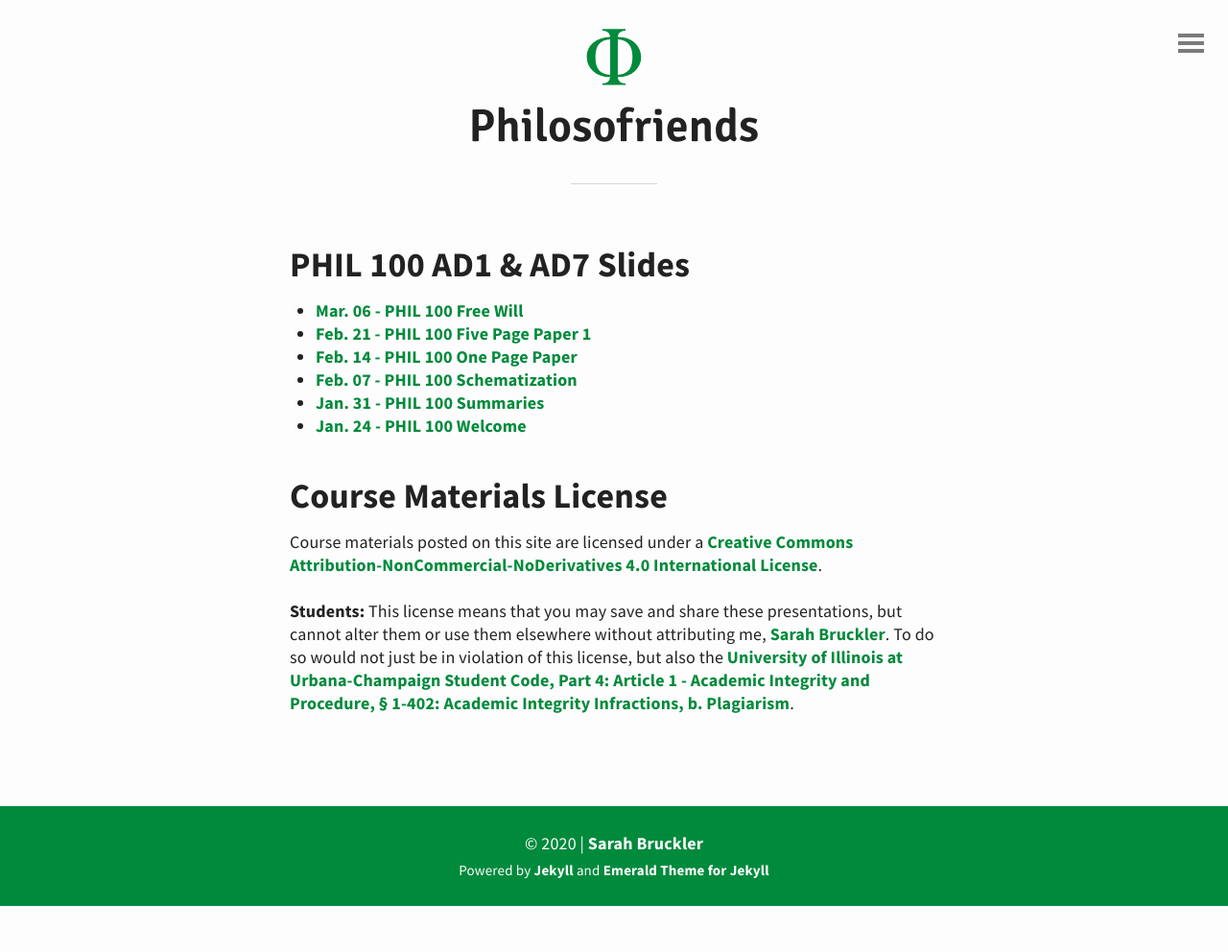
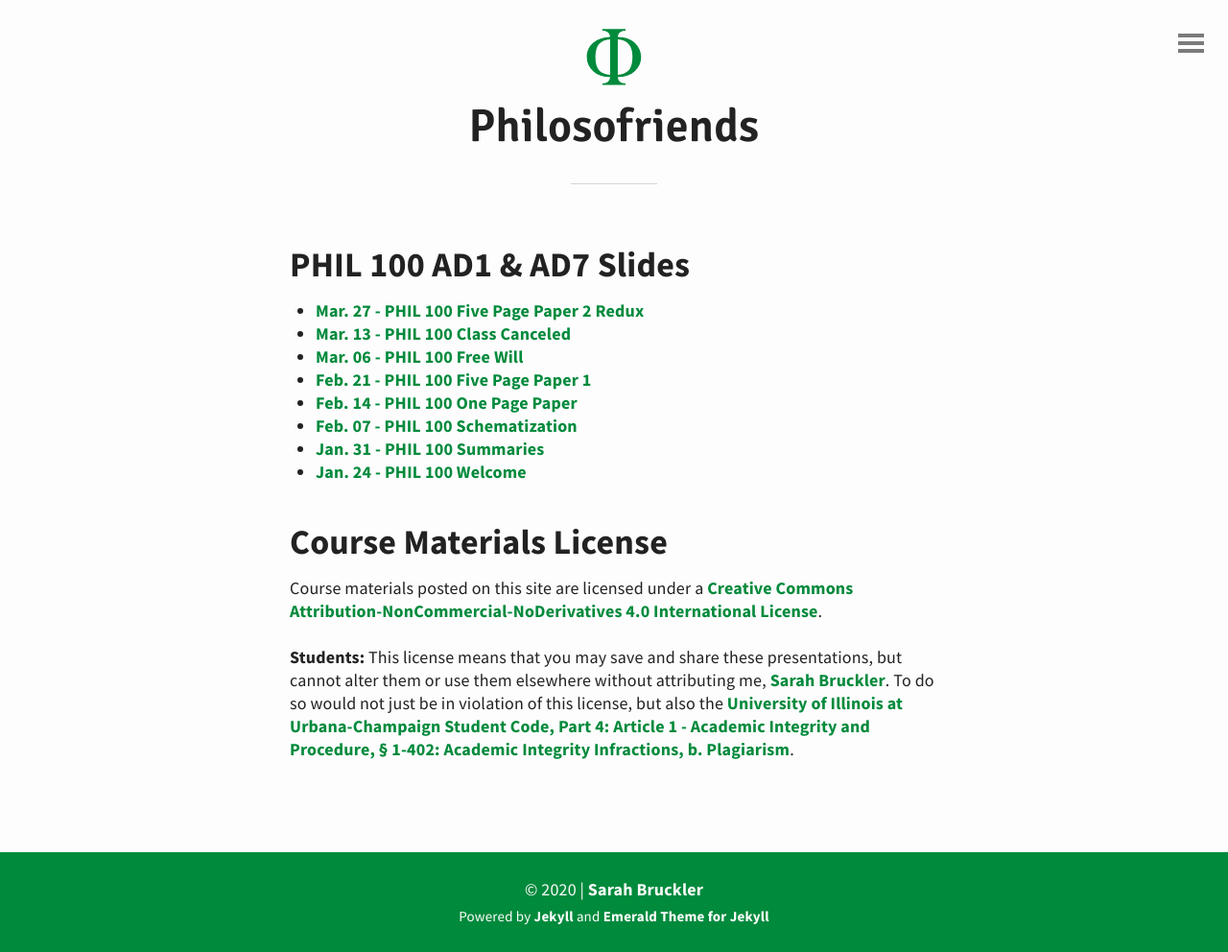
Before and after one commit to SKBruck/philfrens, a Jekyll site: the page built from course-materials.md, in a window 1280 px wide. Shown: the whole page at 96% size. Built offline with Jekyll 4.4.1, drawn with Linux system fonts in a browser that asks for light colours; before the commit the page ends 944 px from its top, so only the background shows below that.

Commit message:
adding new weeks

```diff
--- a/_data/slides.yml
+++ b/_data/slides.yml
@@ -1,3 +1,9 @@
+- title: Mar. 27 - PHIL 100 Five Page Paper 2 Redux
+  url: /slides/2020-03-13-week-9.html
+
+- title: Mar. 13 - PHIL 100 Class Canceled
+  url: /slides/2020-03-13-week-8.html
+
 - title: Mar. 06 - PHIL 100 Free Will
   url: /slides/2020-03-06-week-7.html
 
```
